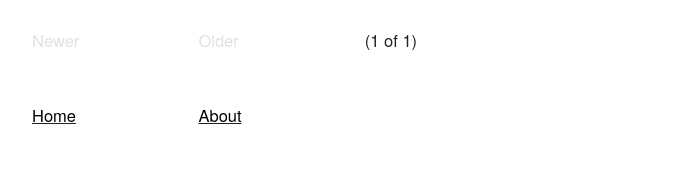
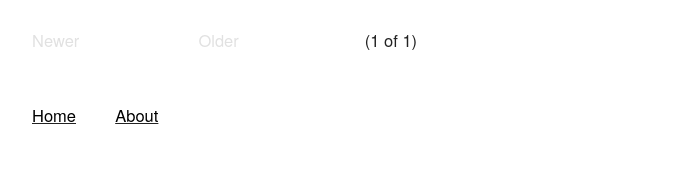
Before and after one commit to mt-trash/mt-trash.github.io, a Jekyll site: the page built from index.html, in a window 1280 px wide. Shown: the part 4834-5007 px from the top of the page, without its empty margins (128-818 px from the left). Built offline with Jekyll 4.4.1, drawn with Linux system fonts in a browser that asks for light colours; the list of posts is cut into pages by our own code.

Commit message:
one column down from two for home and about

```diff
--- a/_layouts/default.html
+++ b/_layouts/default.html
@@ -36,11 +36,11 @@
           </div>
         </div>
         {{ content }}
-        <div class="row"  style="margin-bottom: 5%">
-          <div class="two columns">
+        <div class="row">
+          <div class="one column" style="margin-bottom: 5%">
             <u><a class="trash" href="{{ site.baseurl }}">Home</a></u>
           </div>
-          <div class="two columns">
+          <div class="one column" style="margin-bottom: 5%">
             <u><a class="trash" href="{{ site.baseurl }}about/">About</a></u>
           </div>
         </div>
```
